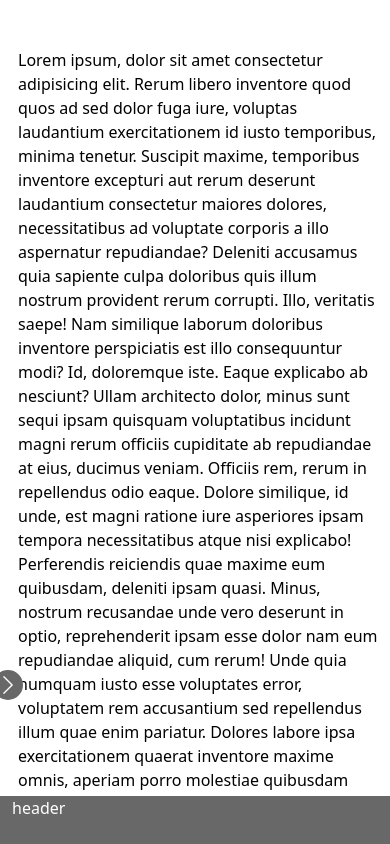
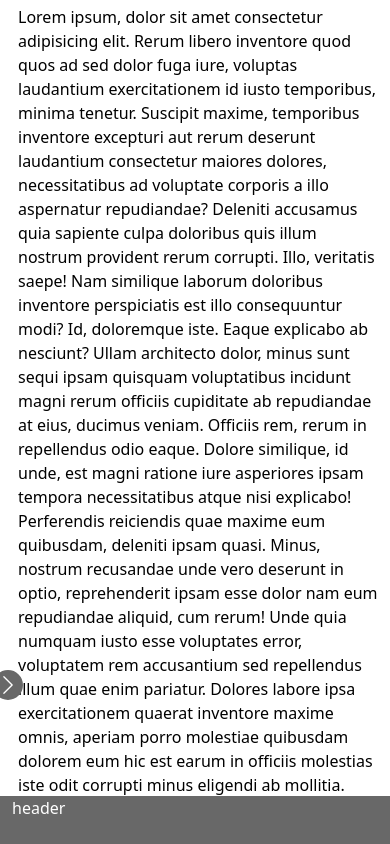
Before and after one commit to sagar557/ed, a plain HTML site: page index.html in a window 390 px wide. Drawn offline with nearby package versions, Linux system fonts and the light colour scheme.

Commit message:
Update style.css

```diff
--- a/css/style.css
+++ b/css/style.css
@@ -239,7 +239,7 @@ header .image-text .profession{
         width: calc(100% - 10px);
     }
     .home .text{
-        padding: 3rem .5rem;
+        padding: .3rem .5rem;
     }
     .head{
         display: block;
```
